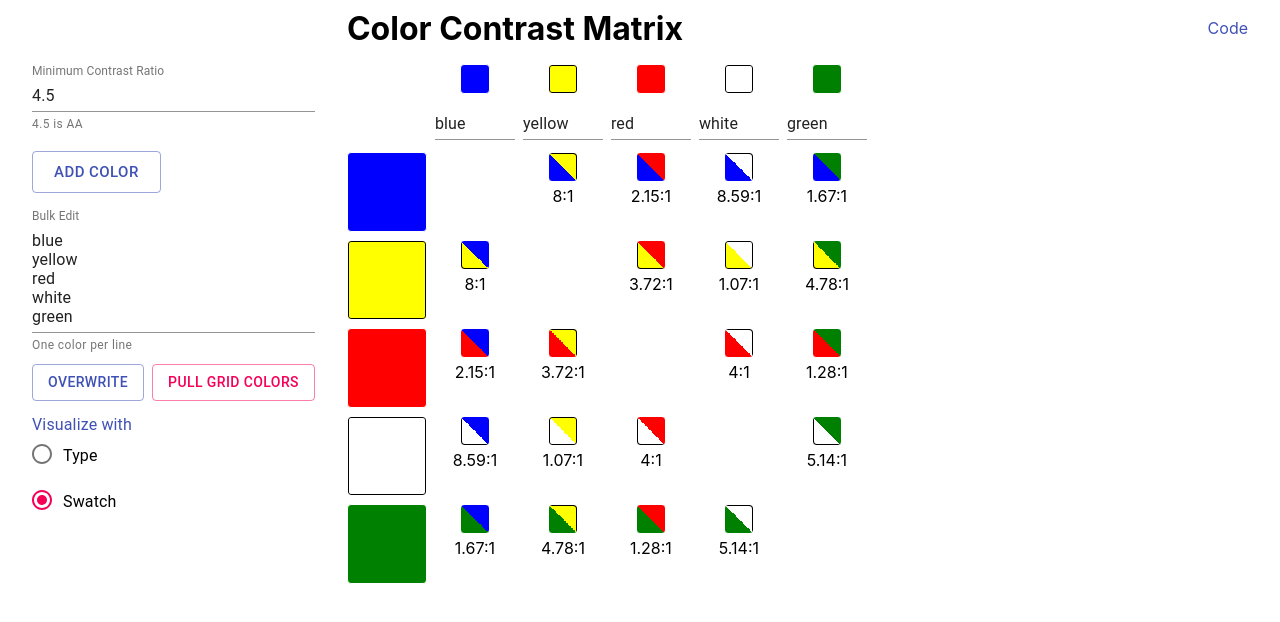
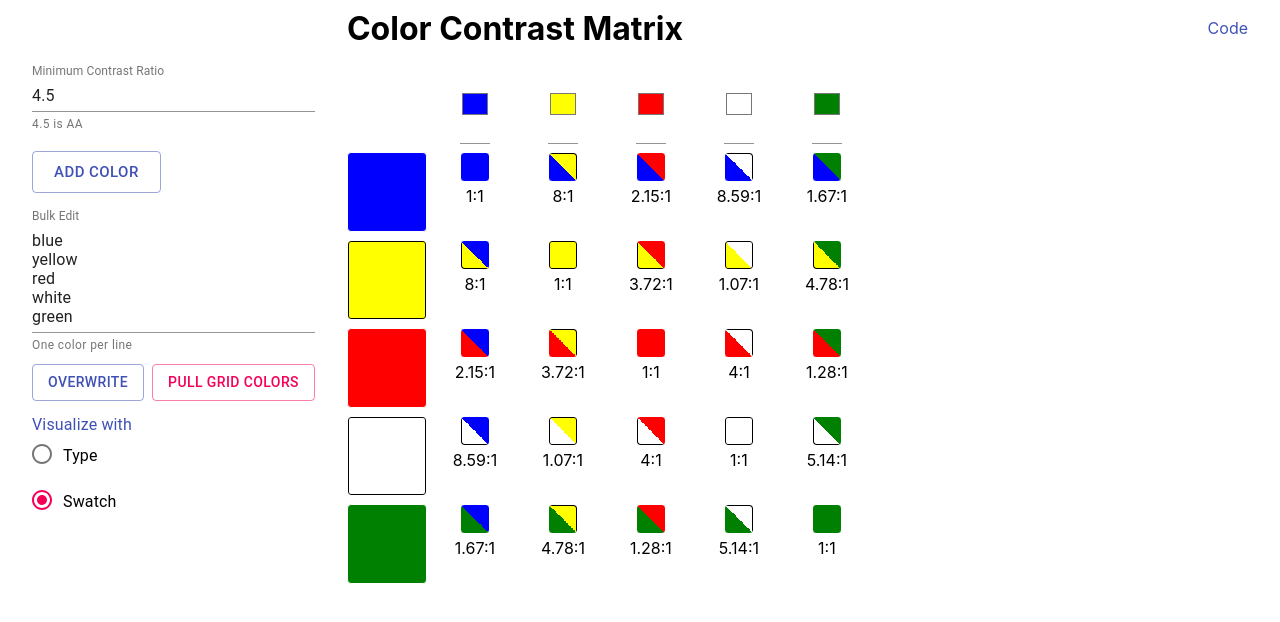
Before and after one commit to wegry/color-contrast-matrix, a React (Create React App) app: page / in a window 1280 px wide. Both pictures are taken after a click on the label "Swatch". Shown: the top 622 px of the page. Built offline with nearby package versions, Linux system fonts and the light colour scheme.

Commit message:
Use browser color pickers in swatch mode for quicker color tweaks

```diff
--- a/src/App.scss
+++ b/src/App.scss
@@ -98,10 +98,12 @@ label div:first-of-type {
   width: 80px;
 }
 
+$swatch-height: 30px;
+
 .swatch {
   transition: color 70ms;
-  height: 30px;
-  width: 30px;
+  height: $swatch-height;
+  width: $swatch-height;
   border: 1px solid white;
   border-radius: 4px;
 }
@@ -149,6 +151,11 @@ label div:first-of-type {
   justify-items: center;
 }
 
+input[type='color'] {
+  height: $swatch-height;
+  width: $swatch-height;
+}
+
 .light-column {
   box-shadow: inset -1px 1px 0 0px black;
 }
--- a/src/Colors.tsx
+++ b/src/Colors.tsx
@@ -1,28 +1,18 @@
 import React from 'react'
-import {
-  hexToRgb,
-  triple,
-  contrast,
-  validateColor,
-  luminance,
-  setBackgroundColor,
-  borderColor,
-  normalizeHex
-} from './color'
+import { setBackgroundColor, borderColor } from './color'
+import { toHex, getContrast, getLuminance } from 'color2k'
 
-import * as _ from 'lodash-es'
-
-import { TextField, Tooltip } from '@material-ui/core'
+import { Input, Tooltip } from '@material-ui/core'
 
 const formatDecimal = Intl.NumberFormat([], {
   maximumFractionDigits: 3,
-  maximumSignificantDigits: 3
+  maximumSignificantDigits: 3,
 })
 
 const formatPercentage = Intl.NumberFormat([], {
   maximumFractionDigits: 3,
   maximumSignificantDigits: 3,
-  style: 'percent'
+  style: 'percent',
 })
 
 type indexClosure = (index: number) => () => void
@@ -54,22 +44,12 @@ const ColorEntry: React.FC<{
 }> = React.memo(({ color, index, onChange, removeHandler, titles }) => {
   return (
     <div className="color-entry">
-      <Swatch
-        titles={titles}
-        onClick={removeHandler}
-        color={color}
-        index={index}
-      />
-      <TextField
-        spellCheck={false}
-        placeholder="#000000"
-        value={color}
-        onChange={event => onChange(event.target.value, index)}
-        onPaste={event => {
-          onChange(
-            normalizeHex(event.clipboardData.getData('text').trim()),
-            index
-          )
+      <Input
+        type="color"
+        value={toHex(color)}
+        onChange={(event) => onChange(event.target.value, index)}
+        onPaste={(event) => {
+          onChange(toHex(event.clipboardData.getData('text').trim()), index)
           event.preventDefault()
         }}
       />
@@ -77,30 +57,8 @@ const ColorEntry: React.FC<{
   )
 })
 
-const rgbExtractor = (first: string, second: string) => {
-  return [first.trim(), second.trim()].flatMap(c => {
-    const result = validateColor(c)
-
-    if (result != null) {
-      const asRgb = hexToRgb(result)
-
-      if (asRgb) {
-        return [asRgb]
-      }
-    }
-    return []
-  })
-}
-
-const shouldDisplay = (rgbs: triple[]) => {
-  if (
-    new Set(rgbs.map(c => c.join())).size === 1 ||
-    rgbs.some(c => c.length < 3)
-  ) {
-    return false
-  }
-
-  if (rgbs.some(x => x == null) || rgbs.length !== 2) {
+const shouldDisplay = (first: string, second: string) => {
+  if (!first || !second) {
     return false
   }
 
@@ -121,23 +79,15 @@ const ContrastDisplay: React.FC<{
   titles?: Map<string, string>
 }> = React.memo(
   ({ first, second, comparison = 'swatch', j, minContrast, titles }) => {
-    const rgbs = rgbExtractor(first, second)
-
-    if (!shouldDisplay(rgbs)) {
+    if (!shouldDisplay(first, second)) {
       return <div className="placeholder" />
     }
 
-    const rawContrast = contrast(...rgbs),
+    const rawContrast = getContrast(first, second),
       contrastRatio = formatDecimal.format(rawContrast),
-      blackContrast = formatDecimal.format(
-        contrast(...rgbExtractor(second, 'black'))
-      ),
-      whiteContrast = formatDecimal.format(
-        contrast(...rgbExtractor(second, 'white'))
-      ),
-      lastRgb = _.last(rgbs)!,
-      luminance_ =
-        lastRgb?.length === 3 ? luminance.apply(null, lastRgb) : 'invalid'
+      blackContrast = formatDecimal.format(getContrast(second, 'black')),
+      whiteContrast = formatDecimal.format(getContrast(second, 'white')),
+      luminance_ = getLuminance(second)
 
     const contrastThresholdClass = (() => {
       switch (minContrast) {
@@ -157,7 +107,7 @@ const ContrastDisplay: React.FC<{
             key={first + second + j}
             style={{
               backgroundColor: second,
-              boxShadow: `inset 8px -8px ${first}`
+              boxShadow: `inset 8px -8px ${first}`,
             }}
           >
             <div
@@ -183,7 +133,7 @@ const ContrastDisplay: React.FC<{
                     ? luminance_ > 0.5
                       ? 'black'
                       : 'white'
-                    : 'black'
+                    : 'black',
               }}
             >
               {typeof luminance_ === 'number'
@@ -204,7 +154,7 @@ const ContrastDisplay: React.FC<{
 
     const boxShadow = [
       [borderColor(second), 'light-column'],
-      [borderColor(first), 'light-row']
+      [borderColor(first), 'light-row'],
     ].flatMap(([borderColor, borderClassName]) =>
       borderColor === undefined ? [] : [borderClassName]
     )
@@ -222,7 +172,7 @@ const ContrastDisplay: React.FC<{
           className={`swatch ${contrastThresholdClass} ${borderClasses}`.trim()}
           title={formatPair(first, second)}
           style={{
-            background: `linear-gradient(45deg, ${first} 50%, ${second} 50%)`
+            background: `linear-gradient(45deg, ${first} 50%, ${second} 50%)`,
           }}
         />
         <div> {contrastRatio}:1</div>
@@ -247,7 +197,7 @@ const Colors = (props: Props) => {
     editColor,
     minimumContrast,
     onSwatchClick,
-    titles
+    titles,
   } = props
 
   if (comparison === 'type') {
@@ -255,7 +205,7 @@ const Colors = (props: Props) => {
       <div
         className="colors type"
         style={{
-          gridTemplateColumns: `repeat(${colors.length}, max-content)`
+          gridTemplateColumns: `repeat(${colors.length}, max-content)`,
         }}
       >
         {colors.flatMap((first, i) => [
@@ -270,7 +220,7 @@ const Colors = (props: Props) => {
               minContrast={minimumContrast}
               titles={titles}
             />
-          ))
+          )),
         ])}
       </div>
     )
@@ -280,7 +230,7 @@ const Colors = (props: Props) => {
     <div
       className="colors"
       style={{
-        gridTemplateColumns: `repeat(${colors.length + 1}, max-content)`
+        gridTemplateColumns: `repeat(${colors.length + 1}, max-content)`,
       }}
     >
       {[
@@ -294,7 +244,7 @@ const Colors = (props: Props) => {
             index={index}
             onChange={editColor}
           />
-        ))
+        )),
       ]}
       {colors.flatMap((first, i) => [
         <Swatch
@@ -313,7 +263,7 @@ const Colors = (props: Props) => {
             j={j}
             minContrast={minimumContrast}
           />
-        ))
+        )),
       ])}
     </div>
   )
--- a/src/color.ts
+++ b/src/color.ts
@@ -1,10 +1,11 @@
 import * as _ from 'lodash-es'
+import { getLuminance, toHex } from 'color2k'
 export type triple = [number, number, number]
 
 const blackHexes = new Set(['black', '#000', '#000000'])
 
-export function validateColor(c: string) {
-  const readAttempt = colorToHex(c)
+function validateColor(c: string) {
+  const readAttempt = toHex(c)
 
   if (!blackHexes.has(c) && blackHexes.has(readAttempt)) {
     return null
@@ -14,33 +15,7 @@ export function validateColor(c: string) {
 }
 
 export function borderColor(c: string) {
-  const rgb = _.flow(colorToHex, hexToRgb)(c)
-
-  if (rgb == null) {
-    return undefined
-  }
-
-  return _.flow(
-    (triple: triple) => luminance(...(triple as triple)),
-    (l: number) => l >= 0.5
-  )(rgb)
-    ? 'black'
-    : undefined
-}
-
-export function normalizeHex(value: string) {
-  if (/^(#|rgb|hsl)/.test(value)) {
-    return value
-  }
-  switch (value.length) {
-    case 3:
-    case 6:
-      if (/^[a-fA-F\d]+$/) {
-        return `#${value}`
-      }
-  }
-
-  return value
+  return _.flow(getLuminance, (l: number) => l >= 0.5)(c) ? 'black' : undefined
 }
 
 export function setBackgroundColor(value: string) {
@@ -56,82 +31,12 @@ export function setBackgroundColor(value: string) {
   lightgray 12px
 )`,
       border: '1px solid lightgray',
-      cursor: 'default'
+      cursor: 'default',
     }
   }
 
   return {
     backgroundColor: value,
-    ...{ boxShadow: `inset 0 0 0 1px ${borderColor(value)}` }
+    ...{ boxShadow: `inset 0 0 0 1px ${borderColor(value)}` },
   }
 }
-
-export function colorToHex(str: string) {
-  const ctx = document.createElement('canvas').getContext('2d')!
-
-  ctx.fillStyle = str
-  return ctx.fillStyle
-}
-
-// https://stackoverflow.com/a/9733420/1924257
-export function luminance(r: number, g: number, b: number) {
-  const a = [r, g, b].map(v => {
-    v /= 255
-    return v <= 0.03928 ? v / 12.92 : ((v + 0.055) / 1.055) ** 2.4
-  })
-  return a[0] * 0.2126 + a[1] * 0.7152 + a[2] * 0.0722
-}
-
-export function contrast(...args: triple[]) {
-  if (args.length !== 2) {
-    return 0
-  }
-
-  const [rgb1, rgb2] = args
-
-  const [denominator, numerator] = _.sortBy(
-    [rgb1, rgb2].map(c => luminance(...c) + 0.05)
-  )
-
-  return numerator / denominator
-}
-
-// https://stackoverflow.com/a/5624139/1924257
-export function hexToRgb(hex: string): triple | null {
-  const regex: [number, RegExp] | 'invalid' = (() => {
-    switch (hex.length) {
-      case 6:
-      case 7:
-        return [1, /^#?([a-f\d]{2})([a-f\d]{2})([a-f\d]{2})$/i] as [
-          number,
-          RegExp
-        ]
-
-      case 3:
-      case 4:
-        return [2, /^#?([a-f\d]{1})([a-f\d]{1})([a-f\d]{1})$/i] as [
-          number,
-          RegExp
-        ]
-
-      default:
-        return 'invalid'
-    }
-  })()
-
-  if (regex === 'invalid') {
-    return null
-  }
-
-  const [power, pattern] = regex
-
-  const result = pattern.exec(hex)
-
-  return result
-    ? [
-        /* r:*/ parseInt(result[1], 16) ** power,
-        /* g:*/ parseInt(result[2], 16) ** power,
-        /* b: */ parseInt(result[3], 16) ** power
-      ]
-    : null
-}
--- a/src/reducer.ts
+++ b/src/reducer.ts
@@ -1,3 +1,7 @@
+import { debounce } from 'lodash-es'
+import { createBrowserHistory } from 'history'
+const history = createBrowserHistory()
+
 interface state {
   colors: string[]
   titles: Map<string, string>
@@ -29,7 +33,7 @@ function attemptTitlesParse(rawParams: string) {
       titles
         .split('|')
         .map(
-          titleByColor => titleByColor.split(kvSeparator) as [string, string]
+          (titleByColor) => titleByColor.split(kvSeparator) as [string, string]
         )
     )
   }
@@ -48,10 +52,15 @@ export const initialState: state = {
   grayscale: attemptGrayscaleParse(window.location.search),
   titles: attemptTitlesParse(window.location.search) ?? new Map(),
   bulkEditValue: seychellesFlagColors.join('\n'),
-  comparison: 'type'
+  comparison: 'type',
 }
 
-function updateQueryParams(colors: string[] | Map<string, string>) {
+const throttledPushState = debounce(history.push, 100, {
+  leading: true,
+  trailing: true,
+})
+
+const updateQueryParams = (colors: string[] | Map<string, string>) => {
   setTimeout(() => {
     // https://stackoverflow.com/a/41542008/1924257
     const searchParams = new URLSearchParams(window.location.search)
@@ -61,7 +70,7 @@ function updateQueryParams(colors: string[] | Map<string, string>) {
     if (colors instanceof Map) {
       const colorsStringified = Array.from(colors.keys()).join('|')
       const titlesStringified = Array.from(colors.entries())
-        .flatMap(p => {
+        .flatMap((p) => {
           const [, v] = p
 
           if (v) {
@@ -81,7 +90,7 @@ function updateQueryParams(colors: string[] | Map<string, string>) {
       window.location.pathname
     }?${searchParams.toString()}`
 
-    window.history.pushState(null, '', newRelativePathQuery)
+    throttledPushState(newRelativePathQuery)
   }, 0)
 }
 
@@ -104,14 +113,14 @@ export function reducer(state: state, action: action): state {
 
       return {
         ...state,
-        colors: newColors
+        colors: newColors,
       }
     }
     case 'bulk-add-colors': {
       const newColors = (() => {
         const candidates: [string, string][] = state.bulkEditValue
           .split('\n')
-          .flatMap(c => {
+          .flatMap((c) => {
             const result = /^(.[^#]+)(?: +#(.*))?$/gm.exec(c)!
             console.log({ c, result })
 
@@ -147,13 +156,13 @@ export function reducer(state: state, action: action): state {
         ...state,
         bulkEditValue: state.bulkEditValue.trim(),
         colors: colorArray,
-        titles: new Map(newColors ?? new Map())
+        titles: new Map(newColors ?? new Map()),
       }
     }
     case 'bulk-edit-existing-colors':
       return {
         ...state,
-        bulkEditValue: state.colors.join('\n')
+        bulkEditValue: state.colors.join('\n'),
       }
     case 'editColor':
       const newColors = [...state.colors]
@@ -163,7 +172,7 @@ export function reducer(state: state, action: action): state {
 
       return {
         ...state,
-        colors: newColors
+        colors: newColors,
       }
     case 'removeColor': {
       let newColors = ['']
@@ -175,7 +184,7 @@ export function reducer(state: state, action: action): state {
 
       return {
         ...state,
-        colors: newColors
+        colors: newColors,
       }
     }
 
```
